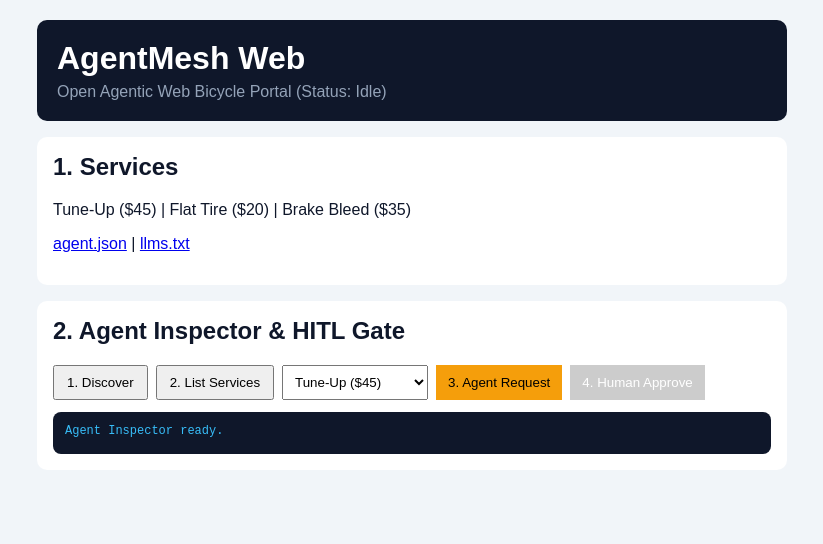
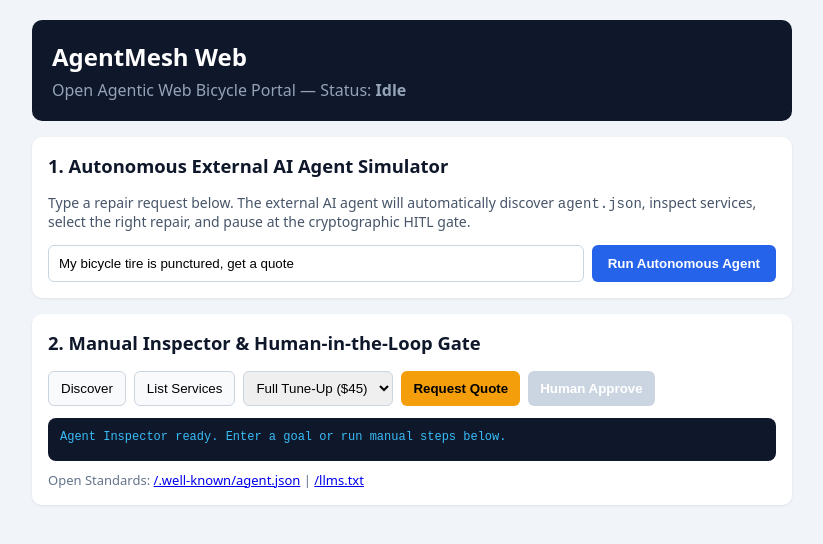
Before and after one commit to shaikhabdul2015-max/agentmesh-web, a Next.js app: page / in a window 1280 px wide. Shown: the top 544 px of the page, without its empty margins (228-1051 px from the left). Built offline with nearby package versions, Linux system fonts and the light colour scheme.

Commit message:
Enhance logs and service request functionality

```diff
--- a/app/page.tsx
+++ b/app/page.tsx
@@ -2,17 +2,21 @@
 import { useState } from 'react';
 
 export default function HomePage() {
-  const [logs, setLogs] = useState<string[]>(['Agent Inspector ready.']);
+  const [logs, setLogs] = useState<string[]>(['Agent Inspector ready. Enter a goal or run manual steps below.']);
+  const [goal, setGoal] = useState('My bicycle tire is punctured, get a quote');
   const [token, setToken] = useState('');
   const [service, setService] = useState('tune-up');
   const [status, setStatus] = useState('Idle');
+  const [running, setRunning] = useState(false);
 
   const log = (m: string) => setLogs((p) => [`[${new Date().toLocaleTimeString()}] ${m}`, ...p]);
+  const sleep = (ms: number) => new Promise((r) => setTimeout(r, ms));
 
   const discover = async () => {
     const r = await fetch('/.well-known/agent.json');
     const d = await r.json();
-    log(`Manifest: ${d.name} | Actions: ${d.actions.map((a: { name: string }) => a.name).join(', ')}`);
+    log(`1. Discovered Manifest: ${d.name} | Capabilities: ${d.capabilities?.join(', ')}`);
+    return d;
   };
 
   const listServices = async () => {
@@ -22,20 +26,51 @@ export default function HomePage() {
       body: JSON.stringify({ action: 'list_services' })
     });
     const d = await r.json();
-    log(`Services: ${JSON.stringify(d.services)}`);
+    log(`2. Fetched Catalog: ${d.services.map((s: { name: string; price: string }) => `${s.name} (${s.price})`).join(' | ')}`);
+    return d.services;
   };
 
-  const requestQuote = async () => {
+  const requestQuote = async (targetService: string) => {
     const r = await fetch('/api/agent/execute', {
       method: 'POST',
       headers: { 'Content-Type': 'application/json' },
-      body: JSON.stringify({ action: 'request_quote', service_id: service })
+      body: JSON.stringify({ action: 'request_quote', service_id: targetService })
     });
     const d = await r.json();
     if (d.confirmation_token) {
       setToken(d.confirmation_token);
-      setStatus('Pending Approval');
-      log('HTTP 403 Blocked: Server issued HMAC token. Waiting for Human Approval...');
+      setStatus('Pending Human Approval');
+      log(`3. HITL Gate Triggered (HTTP 403): Server issued cryptographic HMAC token for "${targetService}". Awaiting human approval...`);
+    }
+  };
+
+  const runAutonomousAgent = async () => {
+    if (running || token) return;
+    setRunning(true);
+    setStatus('Agent Running...');
+    log(`--- Autonomous Agent Started | Goal: "${goal}" ---`);
+    try {
+      await discover();
+      await sleep(700);
+      await listServices();
+      await sleep(700);
+
+      const q = goal.toLowerCase();
+      let matched = 'tune-up';
+      if (q.includes('tire') || q.includes('puncture') || q.includes('flat') || q.includes('tube')) {
+        matched = 'flat-tire';
+      } else if (q.includes('brake') || q.includes('bleed') || q.includes('stop')) {
+        matched = 'brake-bleed';
+      }
+      setService(matched);
+      log(`Agent Reasoning: Matched user intent to service "${matched}". Requesting quote...`);
+      await sleep(700);
+      await requestQuote(matched);
+    } catch {
+      log('Agent Error: Failed to complete autonomous workflow.');
+      setStatus('Error');
+    } finally {
+      setRunning(false);
     }
   };
 
@@ -49,42 +84,72 @@ export default function HomePage() {
     setToken('');
     if (r.ok) {
       setStatus('Approved');
-      log(`Approved! Quote ID: ${d.quote_id}`);
+      log(`4. Human Approved! Verified Quote ID: ${d.quote_id}`);
     } else {
       setStatus('Rejected');
       log(`Error: ${d.error}`);
     }
   };
 
+  const rejectQuote = () => {
+    setToken('');
+    setStatus('Rejected');
+    log('4. Human Rejected: Agent request denied and HMAC token discarded.');
+  };
+
   return (
-    <div style={{ maxWidth: '750px', margin: '0 auto', fontFamily: 'sans-serif' }}>
+    <div style={{ maxWidth: '760px', margin: '0 auto', fontFamily: 'system-ui, sans-serif' }}>
       <div style={{ background: '#0f172a', color: '#fff', padding: '20px', borderRadius: '10px', marginBottom: '16px' }}>
-        <h1 style={{ margin: 0 }}>AgentMesh Web</h1>
-        <p style={{ margin: '6px 0 0', color: '#94a3b8' }}>Open Agentic Web Bicycle Portal (Status: {status})</p>
+        <h1 style={{ margin: 0, fontSize: '1.5rem' }}>AgentMesh Web</h1>
+        <p style={{ margin: '6px 0 0', color: '#94a3b8' }}>Open Agentic Web Bicycle Portal — Status: <strong>{status}</strong></p>
       </div>
 
-      <div style={{ background: '#fff', padding: '16px', borderRadius: '10px', marginBottom: '16px' }}>
-        <h2 style={{ marginTop: 0 }}>1. Services</h2>
-        <p>Tune-Up ($45) | Flat Tire ($20) | Brake Bleed ($35)</p>
-        <p><a href="/.well-known/agent.json">agent.json</a> | <a href="/llms.txt">llms.txt</a></p>
+      <div style={{ background: '#fff', padding: '16px', borderRadius: '10px', marginBottom: '16px', boxShadow: '0 1px 3px rgba(0,0,0,0.08)' }}>
+        <h2 style={{ marginTop: 0, fontSize: '1.15rem' }}>1. Autonomous External AI Agent Simulator</h2>
+        <p style={{ fontSize: '14px', color: '#475569', marginTop: 0 }}>
+          Type a repair request below. The external AI agent will automatically discover <code>agent.json</code>, inspect services, select the right repair, and pause at the cryptographic HITL gate.
+        </p>
+        <div style={{ display: 'flex', flexWrap: 'wrap', gap: '8px' }}>
+          <input
+            type="text"
+            value={goal}
+            onChange={(e) => setGoal(e.target.value)}
+            disabled={running || !!token}
+            placeholder="e.g. Fix my flat tire or bleed brakes..."
+            style={{ flex: '1 1 240px', padding: '10px', borderRadius: '6px', border: '1px solid #cbd5e1' }}
+          />
+          <button
+            onClick={runAutonomousAgent}
+            disabled={running || !!token}
+            style={{ padding: '10px 16px', background: running || token ? '#94a3b8' : '#2563eb', color: '#fff', border: 'none', borderRadius: '6px', fontWeight: 'bold', cursor: running || token ? 'not-allowed' : 'pointer' }}
+          >
+            {running ? 'Agent Working...' : 'Run Autonomous Agent'}
+          </button>
+        </div>
       </div>
 
-      <div style={{ background: '#fff', padding: '16px', borderRadius: '10px' }}>
-        <h2 style={{ marginTop: 0 }}>2. Agent Inspector & HITL Gate</h2>
+      <div style={{ background: '#fff', padding: '16px', borderRadius: '10px', marginBottom: '16px', boxShadow: '0 1px 3px rgba(0,0,0,0.08)' }}>
+        <h2 style={{ marginTop: 0, fontSize: '1.15rem' }}>2. Manual Inspector & Human-in-the-Loop Gate</h2>
         <div style={{ display: 'flex', flexWrap: 'wrap', gap: '8px', marginBottom: '12px' }}>
-          <button onClick={discover} style={{ padding: '8px 12px' }}>1. Discover</button>
-          <button onClick={listServices} style={{ padding: '8px 12px' }}>2. List Services</button>
-          <select value={service} onChange={(e) => setService(e.target.value)} disabled={!!token} style={{ padding: '8px' }}>
-            <option value="tune-up">Tune-Up ($45)</option>
+          <button onClick={discover} disabled={running} style={{ padding: '8px 12px', borderRadius: '6px', border: '1px solid #cbd5e1', background: '#f8fafc' }}>Discover</button>
+          <button onClick={listServices} disabled={running} style={{ padding: '8px 12px', borderRadius: '6px', border: '1px solid #cbd5e1', background: '#f8fafc' }}>List Services</button>
+          <select value={service} onChange={(e) => setService(e.target.value)} disabled={!!token || running} style={{ padding: '8px', borderRadius: '6px', border: '1px solid #cbd5e1' }}>
+            <option value="tune-up">Full Tune-Up ($45)</option>
             <option value="flat-tire">Flat Tire ($20)</option>
             <option value="brake-bleed">Brake Bleed ($35)</option>
           </select>
-          <button onClick={requestQuote} disabled={!!token} style={{ padding: '8px 12px', background: '#f59e0b', border: 'none' }}>3. Agent Request</button>
-          <button onClick={approveQuote} disabled={!token} style={{ padding: '8px 12px', background: token ? '#16a34a' : '#ccc', color: '#fff', border: 'none' }}>4. Human Approve</button>
+          <button onClick={() => requestQuote(service)} disabled={!!token || running} style={{ padding: '8px 12px', background: token ? '#cbd5e1' : '#f59e0b', border: 'none', borderRadius: '6px', fontWeight: 'bold' }}>Request Quote</button>
+          <button onClick={approveQuote} disabled={!token} style={{ padding: '8px 12px', background: token ? '#16a34a' : '#cbd5e1', color: '#fff', border: 'none', borderRadius: '6px', fontWeight: 'bold' }}>Human Approve</button>
+          {token && (
+            <button onClick={rejectQuote} style={{ padding: '8px 12px', background: '#dc2626', color: '#fff', border: 'none', borderRadius: '6px', fontWeight: 'bold' }}>Reject</button>
+          )}
         </div>
-        <div style={{ background: '#0f172a', color: '#38bdf8', padding: '12px', borderRadius: '8px', fontFamily: 'monospace', fontSize: '12px' }}>
-          {logs.map((l, i) => <div key={i} style={{ marginBottom: '4px' }}>{l}</div>)}
+        <div style={{ background: '#0f172a', color: '#38bdf8', padding: '12px', borderRadius: '8px', fontFamily: 'monospace', fontSize: '12px', maxHeight: '240px', overflowY: 'auto' }}>
+          {logs.map((l, i) => <div key={i} style={{ marginBottom: '5px' }}>{l}</div>)}
         </div>
+        <p style={{ fontSize: '13px', color: '#64748b', marginBottom: 0, marginTop: '10px' }}>
+          Open Standards: <a href="/.well-known/agent.json">/.well-known/agent.json</a> | <a href="/llms.txt">/llms.txt</a>
+        </p>
       </div>
     </div>
   );
```
